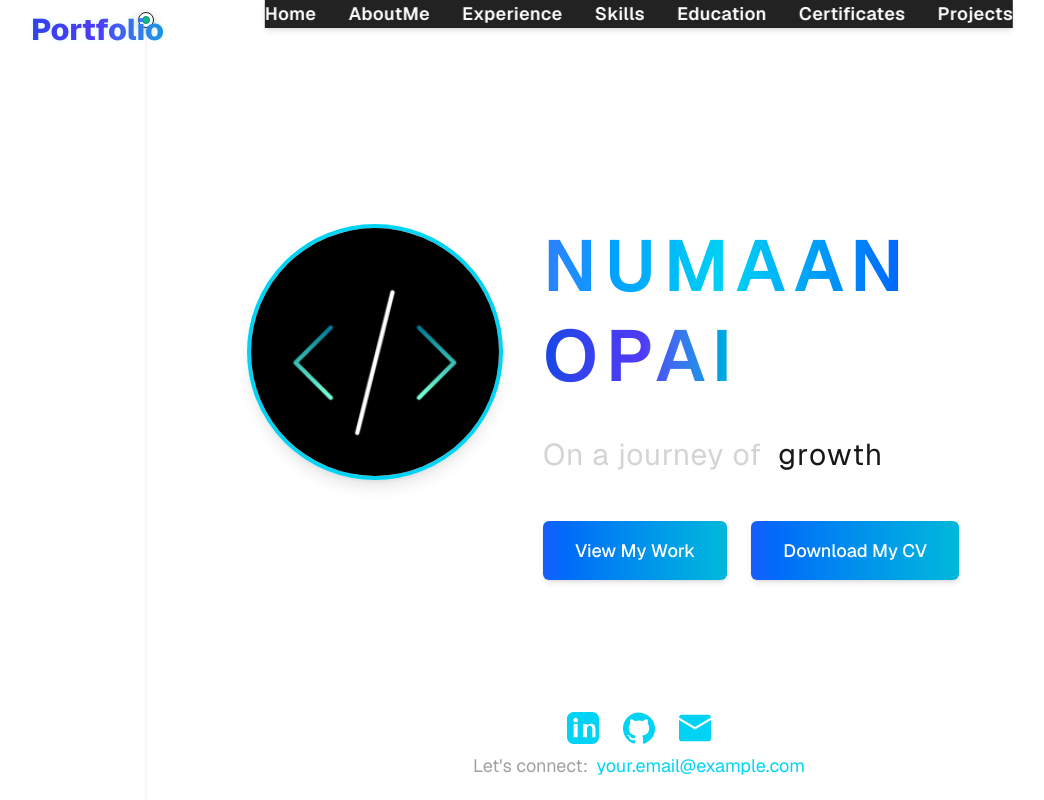
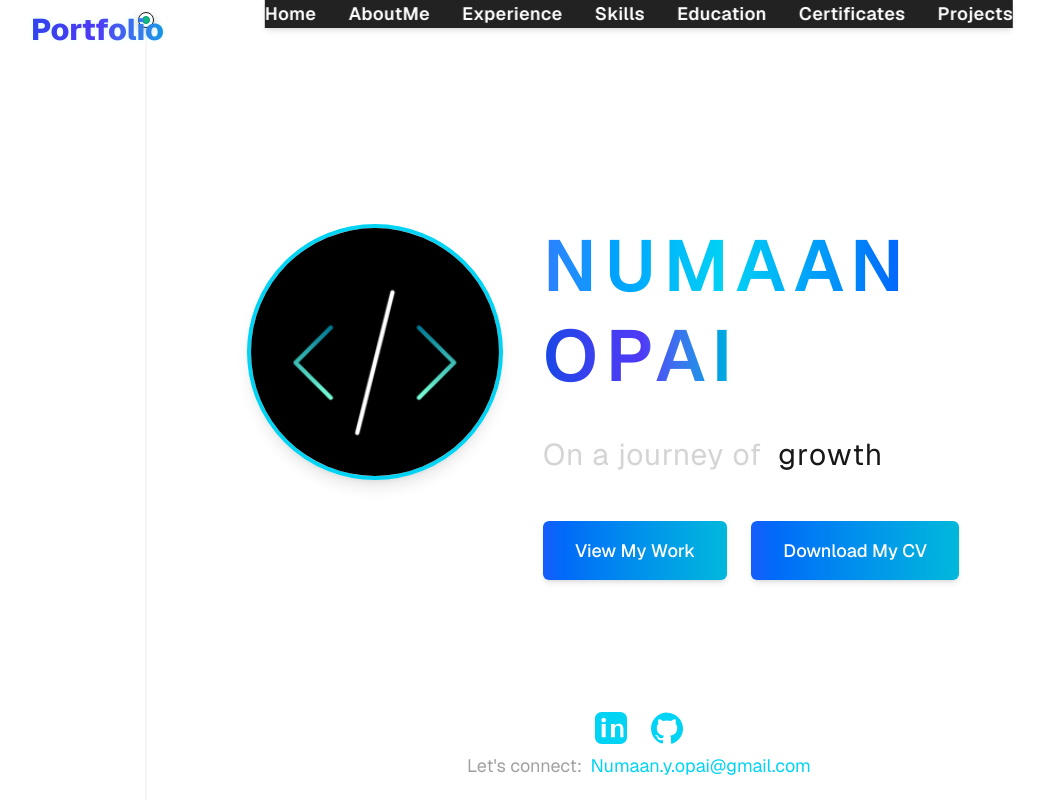
Before and after one commit to numaaannn/portfolio, a Next.js app: page / in a window 1280 px wide. Shown: the top 800 px of the page, without its empty margins (1-1045 px from the left). Built offline with nearby package versions, Linux system fonts and the light colour scheme.

Commit message:
added1 .

```diff
--- a/src/app/page.tsx
+++ b/src/app/page.tsx
@@ -242,7 +242,7 @@ export default function Page() {
                     View My Work
                   </a>
                   <a
-                    href="/cv.pdf"
+                    href="\cv.pdf"
                     download
                     className="px-8 py-4 bg-gradient-to-r from-blue-600 to-cyan-500 text-white font-medium rounded-md hover:opacity-90 transition text-center shadow-md font-montserrat"
                   >
@@ -272,7 +272,7 @@ export default function Page() {
                 </svg>
               </a>
               <a
-                href="https://github.com/your-github"
+                href="https://github.com/numaaannn"
                 target="_blank"
                 rel="noopener noreferrer"
                 className="text-cyan-400 hover:text-cyan-300 text-3xl transition"
@@ -282,19 +282,10 @@ export default function Page() {
                   <path d="M12 .297c-6.63 0-12 5.373-12 12 0 5.303 3.438 9.8 8.205 11.387.6.113.82-.258.82-.577 0-.285-.01-1.04-.015-2.04-3.338.724-4.042-1.416-4.042-1.416-.546-1.387-1.333-1.756-1.333-1.756-1.089-.745.084-.729.084-.729 1.205.084 1.84 1.236 1.84 1.236 1.07 1.834 2.809 1.304 3.495.997.108-.775.418-1.305.762-1.605-2.665-.305-5.466-1.334-5.466-5.931 0-1.31.469-2.381 1.236-3.221-.124-.303-.535-1.523.117-3.176 0 0 1.008-.322 3.301 1.23.957-.266 1.983-.399 3.003-.404 1.02.005 2.047.138 3.006.404 2.291-1.553 3.297-1.23 3.297-1.23.653 1.653.242 2.873.119 3.176.77.84 1.235 1.911 1.235 3.221 0 4.609-2.803 5.624-5.475 5.921.43.371.823 1.102.823 2.222 0 1.606-.015 2.898-.015 3.293 0 .322.216.694.825.576 4.765-1.588 8.199-6.084 8.199-11.386 0-6.627-5.373-12-12-12z"/>
                 </svg>
               </a>
-              <a
-                href="numaan.y.opai@gmail.com"
-                className="text-cyan-400 hover:text-cyan-300 text-3xl transition"
-                aria-label="Email"
-              >
-                <svg width="32" height="32" fill="currentColor" viewBox="0 0 24 24">
-                  <path d="M12 13.065l-11.99-7.065v14c0 1.104.896 2 2 2h19.98c1.104 0 2-.896 2-2v-14l-11.99 7.065zm11.99-9.065c0-1.104-.896-2-2-2h-19.98c-1.104 0-2 .896-2 2v.217l12 7.083 11.98-7.083v-.217z"/>
-                </svg>
-              </a>
             </div>
             <div className="text-neutral-400 text-lg">
               <span>Let's connect: </span>
-              <a href="mailto:your.email@example.com" className="text-cyan-400 hover:underline ml-1">your.email@example.com</a>
+              <a href="mailto:Numaan.y.opai@gmail.com" className="text-cyan-400 hover:underline ml-1">Numaan.y.opai@gmail.com</a>
             </div>
           </section>
 
```
Also changed, not shown: 1 other file (tests, documents, lock files or other folders).
